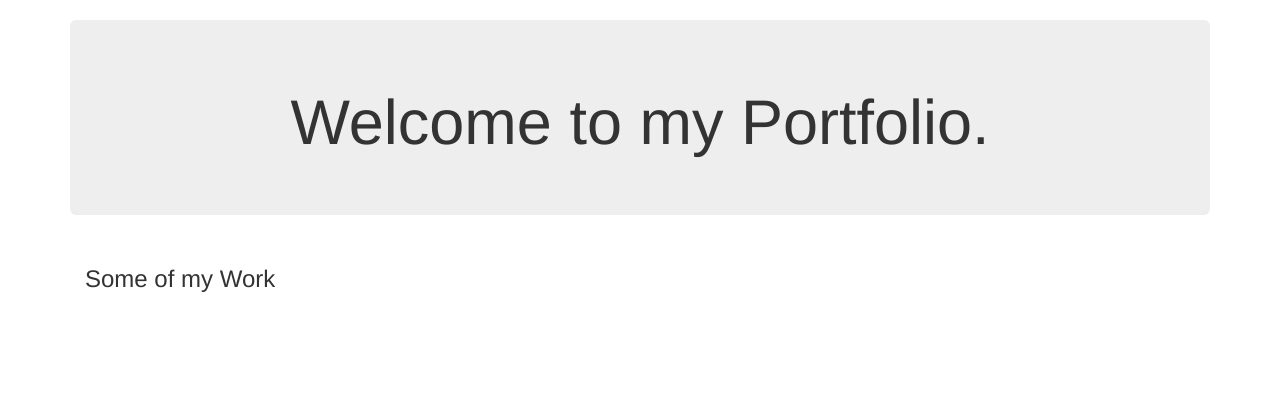
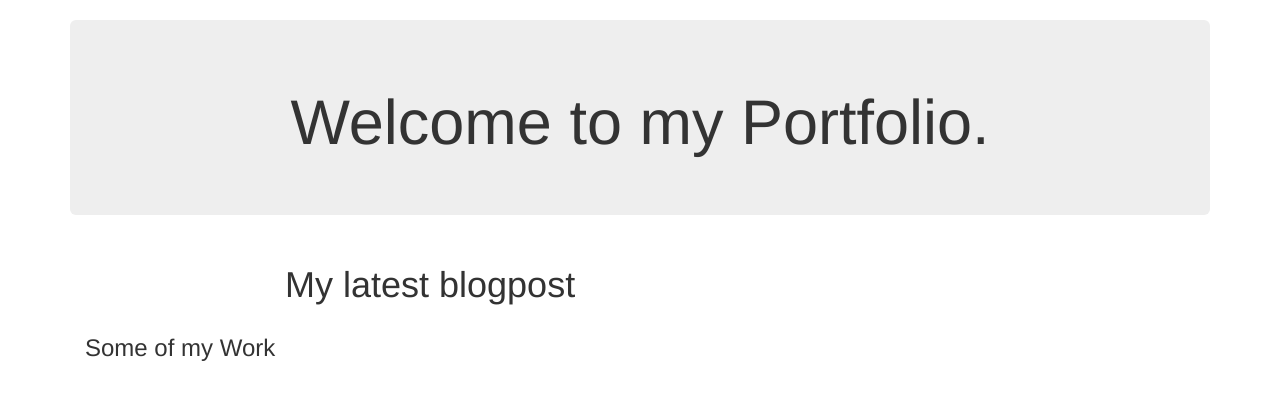
Before and after one commit to razordb9/Portfolio, a Flask app: page / in a window 1280 px wide. Shown: the part 52-452 px from the top of the page. Run offline with Flask 2, Linux system fonts and the light colour scheme; data that the repository does not hold is empty; some libraries are stand-ins or nearby versions.

Commit message:
Changes to main page

```diff
--- a/application/Templates/index.html
+++ b/application/Templates/index.html
@@ -16,11 +16,10 @@ My Portfolio
     <div class="col-sm-2">
     </div>
     <div class="col-sm-8">
-
+        <h1>My latest blogpost</h1>
         {% for data in blogData %}
 
             {% if data.visibility == true %}
-                <h1>My latest blogpost</h1>
                 <h2>{{ data.title }}</h2>
                 <h5><span class="glyphicon glyphicon-time"></span> Post by Thomas Zaussnig, Feb 03, 2021.</h5>
                 <h5><span class="label label-danger">#webdevelompent</span> <span class="label label-primary">#createsomethingfun</span></h5><br>
```
